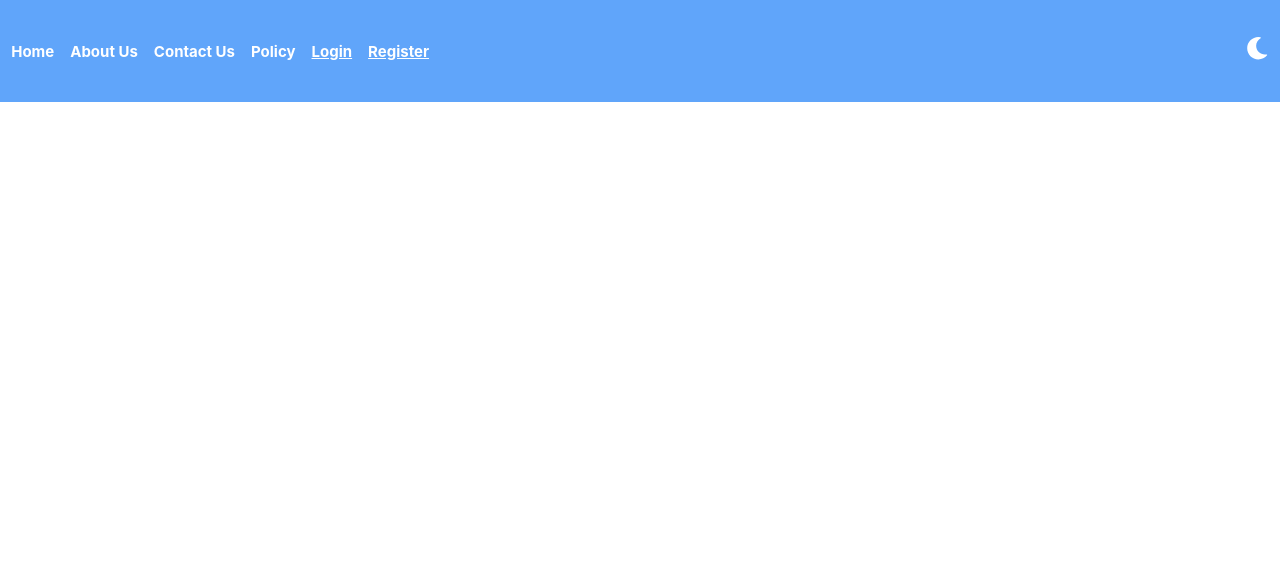
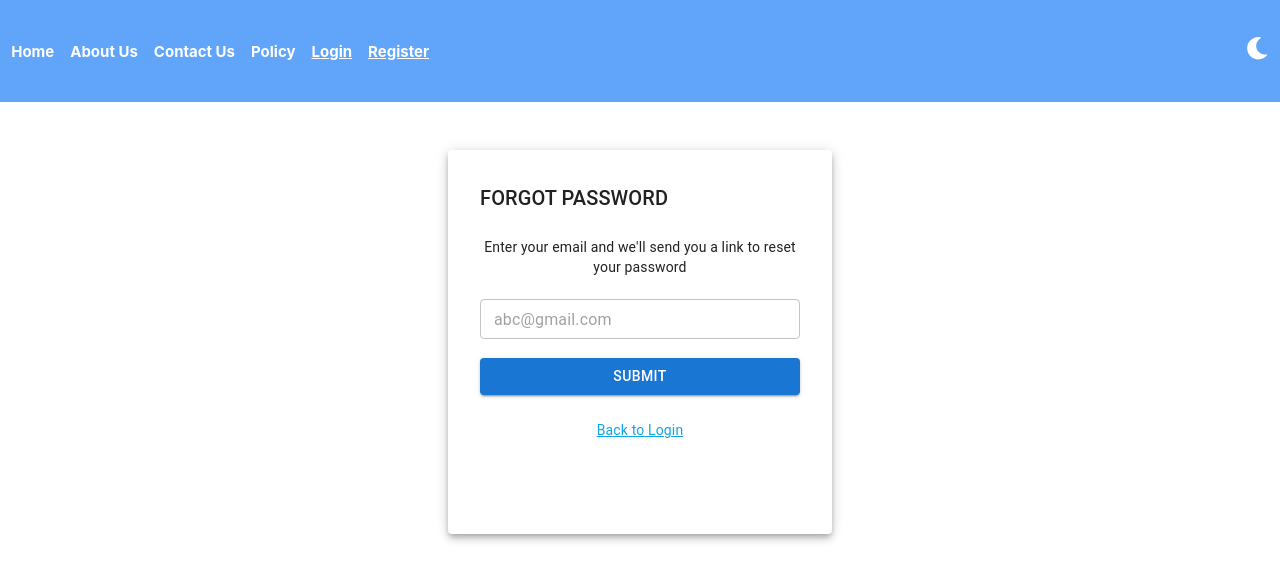
Before and after one commit to mariyasada/test-project, a React (Create React App) app: page /forgotpassword in a window 1280 px wide. Shown: the top 580 px of the page. Built offline with nearby package versions, Linux system fonts and the light colour scheme.

Commit message:
feat:adding product's data and forgot password page

```diff
--- a/package.json
+++ b/package.json
@@ -5,6 +5,7 @@
   "dependencies": {
     "@emotion/react": "^11.10.5",
     "@emotion/styled": "^11.10.5",
+    "@mui/icons-material": "^5.10.14",
     "@mui/material": "^5.10.14",
     "@mui/styles": "^5.10.14",
     "@testing-library/jest-dom": "^5.16.5",
--- a/src/App.js
+++ b/src/App.js
@@ -5,6 +5,9 @@ import { createTheme, ThemeProvider } from '@mui/material';
 import {Route,Routes} from "react-router-dom";
 import LoginPage from './Pages/LoginPage';
 import RegistrationPage from './Pages/RegistrationPage';
+import ForgotPassWord from './Pages/ForgotPassWord';
+import ProductCard from './Components/Card/Card';
+import ProductListingPage from './Pages/ProductListingPage';
 
 function App() {
   const lightTheme = createTheme ({
@@ -18,9 +21,12 @@ function App() {
     <div className="App">
     <ThemeProvider theme={lightTheme}>
     <Header/>
+    {/* <ProductCard/> */}
     <Routes>
             <Route path="/" element={<LoginPage/>} />
            <Route path="/registration" element={<RegistrationPage/>}/>
+           <Route path="/forgotpassword" element={<ForgotPassWord/>}/>
+           <Route path="/productlisting" element={<ProductListingPage/>}/>
     </Routes>
     </ThemeProvider>
     </div>
--- /dev/null
+++ b/src/Components/Card/Card.jsx
@@ -0,0 +1,48 @@
+import { Button, Card, CardActions, CardContent, CardMedia, IconButton, Typography, useMediaQuery, useTheme } from '@mui/material'
+import { makeStyles } from '@mui/styles'
+import React from 'react'
+import { FaHeart } from 'react-icons/fa'
+
+
+
+
+
+const useStyles=makeStyles(theme=>({
+    GridStyle:{
+
+    },
+}))
+const ProductCard = ({Item}) => {
+    const theme=useTheme();
+    const breakpoints=useMediaQuery(theme.breakpoints.down("sm"));
+  return (
+    <Card sx={{ maxWidth:breakpoints?250: 290 }}>
+      <CardMedia
+        component="img"
+        alt="product image"
+        height={breakpoints ? "130":  "200"}
+        sx={{objectFit:'contain'}}
+        image={`${Item.image}`}
+      />
+      <CardContent>
+        <Typography gutterBottom variant={breakpoints?"h6":"h5"} component="div">
+        {Item.brand}
+        </Typography>
+        <Typography variant="body2" color="text.secondary">
+        {Item.productName}
+        </Typography>
+        <Typography variant="body1" sx={{marginTop:'1rem'}}>
+        Rs. {Item.Price}
+        </Typography>
+      </CardContent>
+      <CardActions sx={{display:"flex",alignItems:'flex-start',justifyContent:'space-around'}}>
+        <Button size="medium" variant='contained'>ADD TO CART</Button>
+        <IconButton aria-label="delete">
+            <FaHeart/>
+        </IconButton>
+      </CardActions>
+    </Card>
+  )
+}
+
+export default ProductCard
--- /dev/null
+++ b/src/Components/Data/productData.js
@@ -0,0 +1,76 @@
+export const productData=[
+    {
+        id:"1",
+        productName:"Armani-sundigioia- 150ml (MEN)",
+        brand:"Armani",
+        Price:15000,
+        image:"https://mehak-store.netlify.app/assets/MEN/armanisundigioia_men.jpg",
+        description:"Sun di Gioia captures the warmth of the Mediterranean sun."
+      },
+      {
+        id: "2",
+        productName:"Chanel-paris-1957-150ml (MEN)",
+        brand:"Chanel",
+        Price:13000,
+        image:"https://mehak-store.netlify.app/assets/MEN/chanel-paris-men.jpg",
+        description:"A sensual accord of white musk is delicately fashioned with floral notes of bergamot"
+      },
+      {
+        id: "3",
+        productName:"Acqua-di-Gio-Essenza- 150ml (MEN)",
+        brand:"Armani",
+        Price:1300,
+        image:"https://mehak-store.netlify.app/assets/MEN/Acqua-di-Gio-Essenza-Giorgio-Armani_men.jpg",
+        description:"The essence of a classic. Acqua di Gio Essenza"
+      },
+      {
+        id: "4",
+        productName:"Allure-Homme-Sport-Chanel - 100ml (MEN)",
+        brand:"Chanel",
+        Price:1500,
+        image:"https://mehak-store.netlify.app/assets/MEN/Allure-Homme-Sport_chanel-men.jpg",
+        description:"A generous citrus freshness is subtly heightened by spicy lovage and elemi notes"
+      },
+      {
+        id: "5",
+        productName:"Armani-prive-cuir- 100ml (MEN)",
+        brand:"Armani",
+        Price:1800,
+        image:"https://mehak-store.netlify.app/assets/WOMEN/Armani-Si_women.jpg",
+        description:"Cuir Noir was inspired by the art of Arabian tanners.Leather is an art"
+      },
+      {
+        id: "6",
+        productName:"Armani-Royal_Oud- 150ml (MEN)",
+        brand:"Armani",
+        Price:3000,
+        image:"https://mehak-store.netlify.app/assets/MEN/zara-nuit-men.jpg",
+        description:"Armani decided to work with oud oil in a luxury fragrance the same way he would approach a rich gold and silver brocade"
+      },
+
+      {
+        id: "7",
+        productName:"Chanel-platinum-egoiste- 150ml (MEN)",
+        brand:"Chanel",
+        Price:3000,
+        image:"https://mehak-store.netlify.app/assets/WOMEN/ArmaniSIFioriforWomen.jpg",
+        description:"Egoiste Platinum by Chanel is a Woody Floral Musk fragrance for men."
+      },
+      {
+        id: "8",
+        productName:"Gucci-IntenseOud-UseMe-100ml (MEN)",
+        brand:"Gucci",
+        Price:3000,
+        image:"https://mehak-store.netlify.app/assets/WOMEN/Estee-Lauder-Pleasures-For-Women_.jpg",
+        description:"Intense Oud has refreshing accords of incense, woody notes, leather, and amber."
+      },
+      {
+        id: "9",
+        productName:"Gucci-oriental-base- 150ml (MEN)",
+        brand:"Gucci",
+        Price:4000,
+        image:"https://mehak-store.netlify.app/assets/WOMEN/MODERN-MUSE-ESTEE-LAUDER-women.jpg",
+
+      }
+
+]
--- /dev/null
+++ b/src/Pages/ForgotPassWord.jsx
@@ -0,0 +1,80 @@
+import React from 'react'
+import {Paper, Typography,Box,TextField, Button, useTheme, useMediaQuery, FormGroup, FormControlLabel, Checkbox} from "@mui/material";
+import { makeStyles } from '@mui/styles';
+import { useNavigate } from 'react-router-dom';
+
+
+const useStyles=makeStyles(theme=>({
+    loginContainer:{
+     margin:"3rem auto",
+     width:"20rem",
+     height:"20rem",
+     padding:"2rem",
+     display:"flex",
+     flexDirection:"column",
+     alignItems:'flex-start',
+     justifyContent:"flex-start",
+     gap:"1.4rem"
+    },
+    loginContainerSmSize:{
+     margin:"2rem auto",
+     width:"15rem",
+     height:"20rem",
+     padding:"1rem",
+     alignItems:"flex-start",
+     gap:"2rem"
+
+    },
+    FieldBox:{
+        width:"100%",
+        display:"flex",
+
+    },
+    ButtonStyled:{
+        width:"100%",
+    },
+    BoxInfo:{
+        display:"flex",
+        width:"100%",
+        gap:"2rem",
+        alignItems:"center",
+        justifyContent:"center",
+    },
+    forgotPassBox:{
+        display:"flex",
+        alignItems:"center",
+        justifyContent:"space-between",
+        marginTop:"-1rem",
+        fontSize:"10px"
+    }
+
+    }))
+const ForgotPassWord = () => {
+    const classes=useStyles();
+    const navigate=useNavigate();
+    const theme=useTheme();
+    const breakpoints=useMediaQuery(theme.breakpoints.down("sm"));
+
+  return (
+   <Paper elevation={5}  className={breakpoints? classes.loginContainerSmSize :classes.loginContainer} >
+    <Typography variant="h6" align='left' sx={{fontSize:breakpoints && "15px"}}>FORGOT PASSWORD</Typography>
+
+    <Box component="div">
+     <Typography variant="body2" align='center' sx={{marginTop:breakpoints && "5px",fontSize:breakpoints && "10px"}}>Enter your email and we'll send you a link to reset your password</Typography>
+    </Box>
+
+    <Box component="div"  sx={{marginTop:breakpoints && "0.8rem",width:"100%"}}>
+     <TextField id="outlined-basic" variant="outlined" required placeholder='abc@gmail.com' type="password"  size="small" sx={{width:'100%'}}/>
+    </Box>
+
+    <Button variant="contained" className={classes.ButtonStyled} sx={{marginTop:breakpoints ?"0.8rem": "-0.2rem"}}>SUBMIT</Button>
+
+    <Box component="div" className={classes.BoxInfo} sx={{marginTop:breakpoints ? "1rem" :"0.2rem"}} >
+     <Typography variant="body2" align="right"sx={{textDecoration:"underline" ,color:"#0ea5e9",cursor:"pointer"}} onClick={()=>navigate("/")}>Back to Login</Typography>
+    </Box>
+
+    </Paper>
+  )
+}
+
+export default ForgotPassWord
--- a/src/Pages/LoginPage.jsx
+++ b/src/Pages/LoginPage.jsx
@@ -1,5 +1,5 @@
 import React, { useState } from 'react';
-import {Paper, Typography,Box,TextField, Button, useTheme, useMediaQuery} from "@mui/material";
+import {Paper, Typography,Box,TextField, Button, useTheme, useMediaQuery, FormGroup, FormControlLabel, Checkbox} from "@mui/material";
 import { makeStyles } from '@mui/styles';
 import { useNavigate } from 'react-router-dom';
 
@@ -14,12 +14,12 @@ loginContainer:{
  flexDirection:"column",
  alignItems:'flex-start',
  justifyContent:"flex-start",
- gap:"2rem"
+ gap:"1.4rem"
 },
 loginContainerSmSize:{
  margin:"2rem auto",
  width:"15rem",
- height:"18rem",
+ height:"20rem",
  padding:"1rem",
  alignItems:"flex-start",
  gap:"2rem"
@@ -32,7 +32,6 @@ FieldBox:{
     gap:"5px"
 },
 ButtonStyled:{
-    marginTop:6,
     width:"100%",
 },
 BoxInfo:{
@@ -41,7 +40,12 @@ BoxInfo:{
     gap:"2rem",
     alignItems:"center",
     justifyContent:"center",
-
+},
+forgotPassBox:{
+    display:"flex",
+    alignItems:"center",
+    justifyContent:"space-between",
+    fontSize:"10px"
 }
 
 }))
@@ -60,6 +64,7 @@ const LoginPage = () => {
 
       const clickHandler=()=>{
         console.log(loginData);
+        navigate("/productlisting");
         setLogInData({email:"",password:""})
       }
 
@@ -76,7 +81,15 @@ const LoginPage = () => {
      <Typography variant="body2" align='left'>Password</Typography>
      <TextField id="outlined-basic" variant="outlined" required placeholder='Password' type="password"  size="small" name="password" onChange={logInChangeHandler} value={loginData.password}/>
     </Box>
-    <Button variant="contained" className={classes.ButtonStyled} sx={{marginTop:breakpoints && "0.8rem"}}onClick={clickHandler}>LOG IN</Button>
+
+    <Box component="div" className={classes.forgotPassBox} sx={{marginTop:breakpoints ?"4px": "-12px"}}>
+    <FormGroup sx={{fontSize:breakpoints ?"4px":"8px"}}>
+        <FormControlLabel control={<Checkbox  sx={{ '& .MuiSvgIcon-root': { fontSize: breakpoints && 15 } }}/>} label="Remember Me" size="small"/>
+    </FormGroup>
+     <Typography variant="body2" align="right"sx={{textDecoration:"underline" ,color:"#0ea5e9",cursor:"pointer",marginLeft:"4px",fontSize:breakpoints && "10px"}} onClick={()=>navigate("/forgotpassword")}>Forgot Password?</Typography>
+    </Box>
+
+    <Button variant="contained" className={classes.ButtonStyled} sx={{marginTop:breakpoints ?"0.8rem": "-1rem"}}onClick={clickHandler}>LOG IN</Button>
 
     <Box component="div" className={classes.BoxInfo} sx={{marginTop:breakpoints ? "1rem" :"-1rem"}} >
      <Typography variant="body2" align='left'>New User?</Typography>
--- /dev/null
+++ b/src/Pages/ProductListingPage.jsx
@@ -0,0 +1,31 @@
+import { Grid, useMediaQuery, useTheme } from '@mui/material'
+import { makeStyles } from '@mui/styles'
+import React from 'react'
+import ProductCard from '../Components/Card/Card'
+import { productData } from '../Components/Data/productData'
+
+
+
+
+const useStyles=makeStyles(theme=>({
+    GridStyle:{
+
+    },
+}))
+
+const ProductListingPage = () => {
+    const theme=useTheme();
+    const breakpoints=useMediaQuery(theme.breakpoints.down("sm"));
+  return (
+    <Grid container spacing={4} columns={15} sx={{marginTop:'2rem'}} justifyContent="center">
+        {productData.map((Item)=>{
+            return(
+            <Grid item xs={12} md={4} key={Item.id}>
+            <ProductCard  Item={Item} key={Item.id} />
+        </Grid>)
+        })}
+    </Grid>
+  )
+}
+
+export default ProductListingPage
--- a/src/Pages/RegistrationPage.jsx
+++ b/src/Pages/RegistrationPage.jsx
@@ -13,7 +13,6 @@ loginContainer:{
     height:"28rem"
 },
  margin:"3rem auto",
- backgroundColor:"red",
  width:"20rem",
  height:"35rem",
  padding:"2rem",
@@ -40,7 +39,7 @@ BoxInfo:{
     gap:"2rem",
     alignItems:"center",
     justifyContent:"center",
-    marginTop:"-15px"
+
 }
 
 }))
@@ -87,7 +86,7 @@ const RegistrationPage = () => {
       <Button variant="contained" className={classes.ButtonStyled} onClick={clickHandler}>SIGNUP</Button>
 
 
-    <Box component="div" className={classes.BoxInfo} sx={{marginTop :breakpoints && "0.8rem"}}>
+    <Box component="div" className={classes.BoxInfo} sx={{marginTop :breakpoints ? "0.2rem":"-15px"}}>
      <Typography variant="body2" align='left'>Already Registered?</Typography>
      <Typography variant="body2" align="right"sx={{textDecoration:"underline" ,color:"#0ea5e9",cursor:"pointer"}} onClick={()=>navigate("/")}>Log In Here</Typography>
     </Box>
--- a/src/index.css
+++ b/src/index.css
@@ -12,6 +12,7 @@ body {
   --primary-color:#60a5fa;
   --primary-color-dark:#2563eb;
   --secondary-color:#06b6d4;
+  overflow-x: hidden;
 }
 .flex-center{
   display:flex;
```
Also changed, not shown: 1 other file (tests, documents, lock files or other folders).
